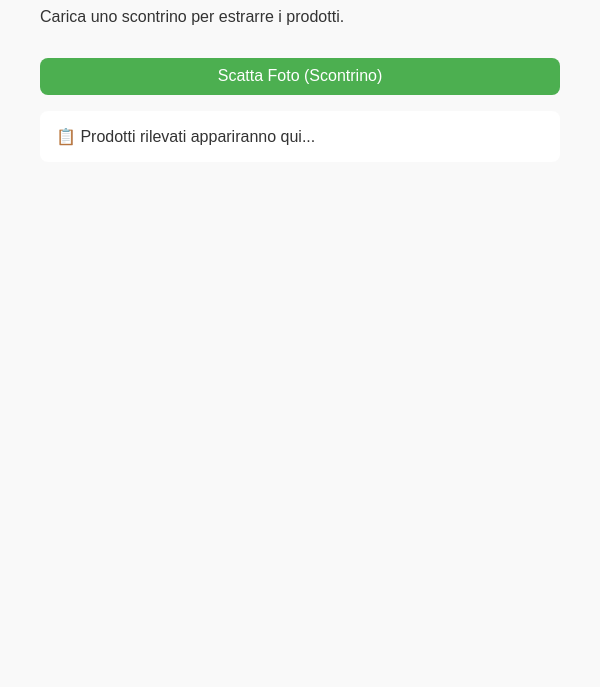
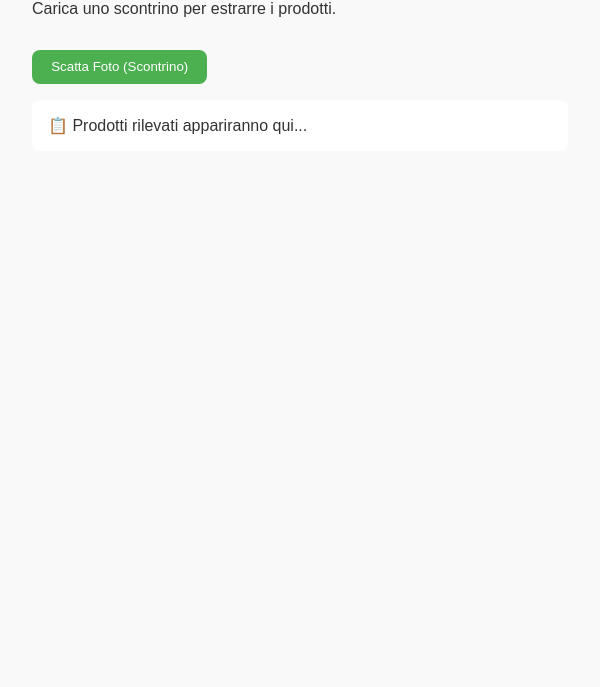
Before and after one commit to Gaetano3187/jester-assistant, a website: page index.html in a window 600 px wide. Shown: the part 113-800 px from the top of the page. Drawn offline with Linux system fonts and the light colour scheme.

Commit message:
Update styles.css

```diff
--- a/styles.css
+++ b/styles.css
@@ -27,13 +27,20 @@ button {
   white-space: pre-line;
 }
 
-@media (max-width: 600px) {
-  button {
-    width: 100%;
-    font-size: 1rem;
+/* Mobile-first styles */
+button,
+#output {
+  width: 100%;
+}
+
+@media (min-width: 600px) {
+  body {
+    max-width: 600px;
+    margin: auto;
   }
-  ul {
-    padding-left: 1rem;
-    font-size: 1rem;
+
+  button,
+  #output {
+    width: auto;
   }
 }
```
